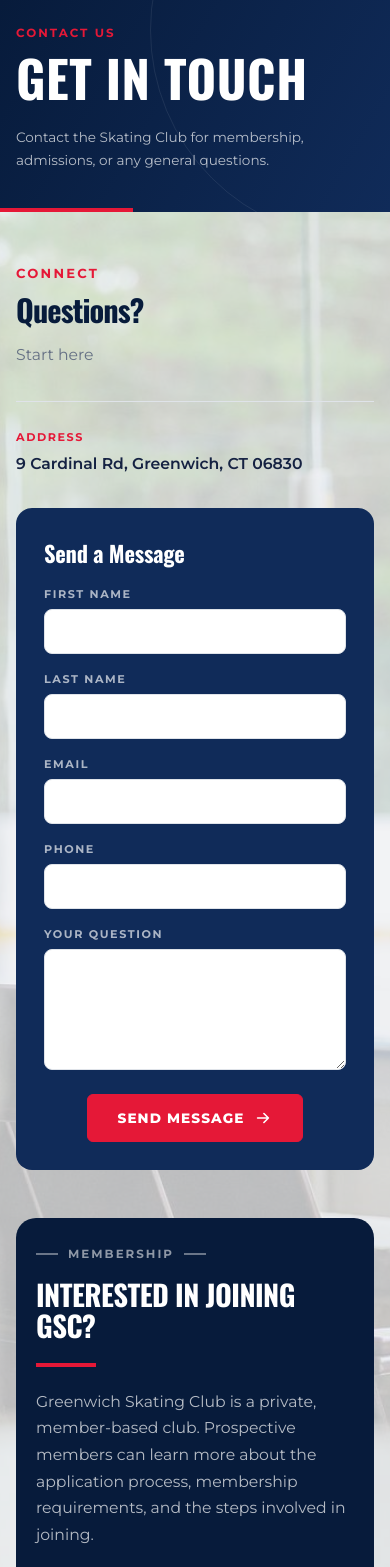
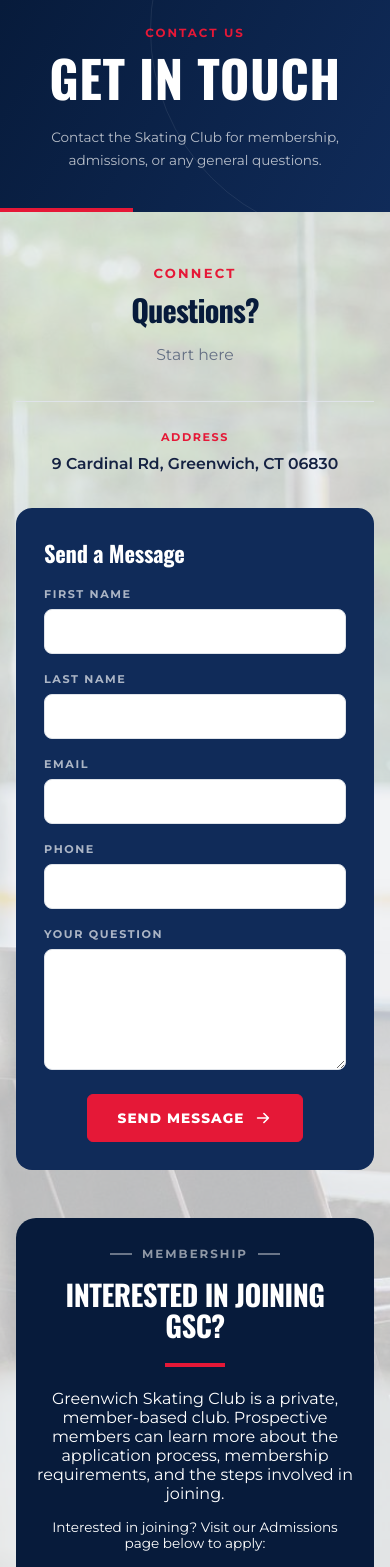
Before and after one commit to Avmannino/gsc_contact_webpage, a React (Vite) app: page / in a window 390 px wide. Shown: the top 1567 px of the page. Built offline with nearby package versions, Linux system fonts and the light colour scheme.

Commit message:
Center hero, Connect, and Membership content on mobile; offset Membership text
Shifts the Membership card's content 50px right on desktop (card itself
unaffected), and centers the hero, Connect recap, and Membership card
content on mobile only, leaving desktop left-aligned.

```diff
--- a/src/App.css
+++ b/src/App.css
@@ -406,6 +406,10 @@
   color: var(--white);
 }
 
+.membership-content {
+  margin-left: 50px;
+}
+
 .membership-eyebrow {
   display: flex;
   align-items: center;
@@ -545,11 +549,17 @@
     padding-bottom: 40px;
   }
 
+  .hero-copy {
+    text-align: center;
+  }
+
   .hero-copy h1 {
     font-size: clamp(2.7rem, 13vw, 3.6rem);
   }
 
   .hero-copy p {
+    margin-inline: auto;
+
     font-size: 0.85rem;
   }
 
@@ -562,6 +572,17 @@
     grid-template-columns: 1fr;
   }
 
+  .connect-recap .eyebrow,
+  .connect-recap h2,
+  .connect-recap > p,
+  .connect-recap__details {
+    text-align: center;
+  }
+
+  .connect-recap h2 {
+    margin-inline: auto;
+  }
+
   .eyebrow-dark {
     font-size: 0.82rem;
   }
@@ -572,6 +593,26 @@
     padding:
       32px
       23px;
+  }
+
+  .membership-content {
+    margin-left: 0;
+
+    text-align: center;
+  }
+
+  .membership-eyebrow,
+  .membership-cta {
+    justify-content: center;
+  }
+
+  .membership-section h2,
+  .membership-section > p {
+    margin-inline: auto;
+  }
+
+  .membership-divider {
+    margin-inline: auto;
   }
 
   .membership-email-line {
--- a/src/App.jsx
+++ b/src/App.jsx
@@ -208,6 +208,7 @@
             </div>
 
             <section className="membership-section">
+              <div className="membership-content">
                 <div className="membership-eyebrow">
                   <span
                     className="membership-eyebrow__dash"
@@ -247,6 +248,7 @@
                   Admissions Process
                   <ArrowRightIcon />
                 </a>
+              </div>
             </section>
           </div>
         </section>
```
Lines whose indentation alone changed are shown as unchanged.
